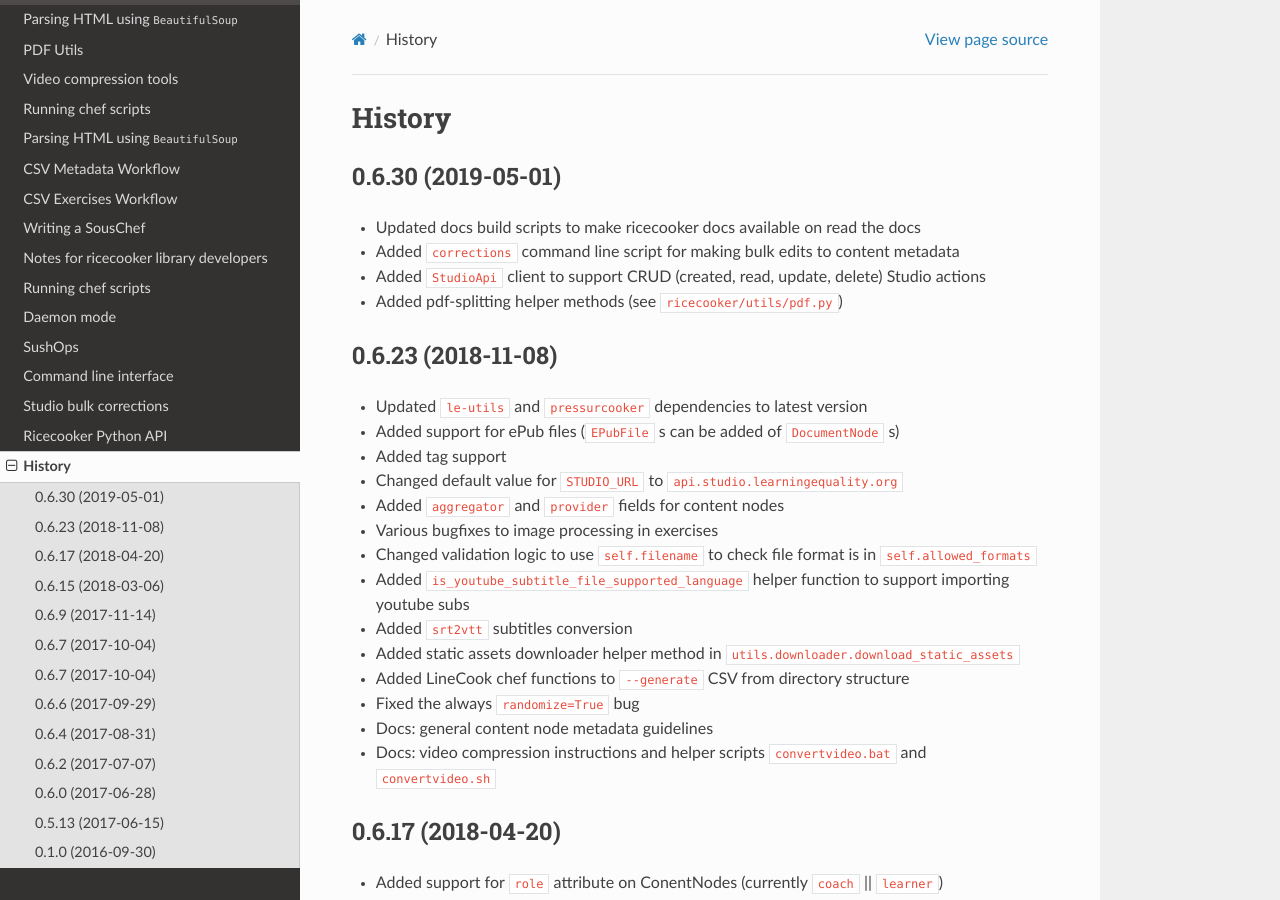
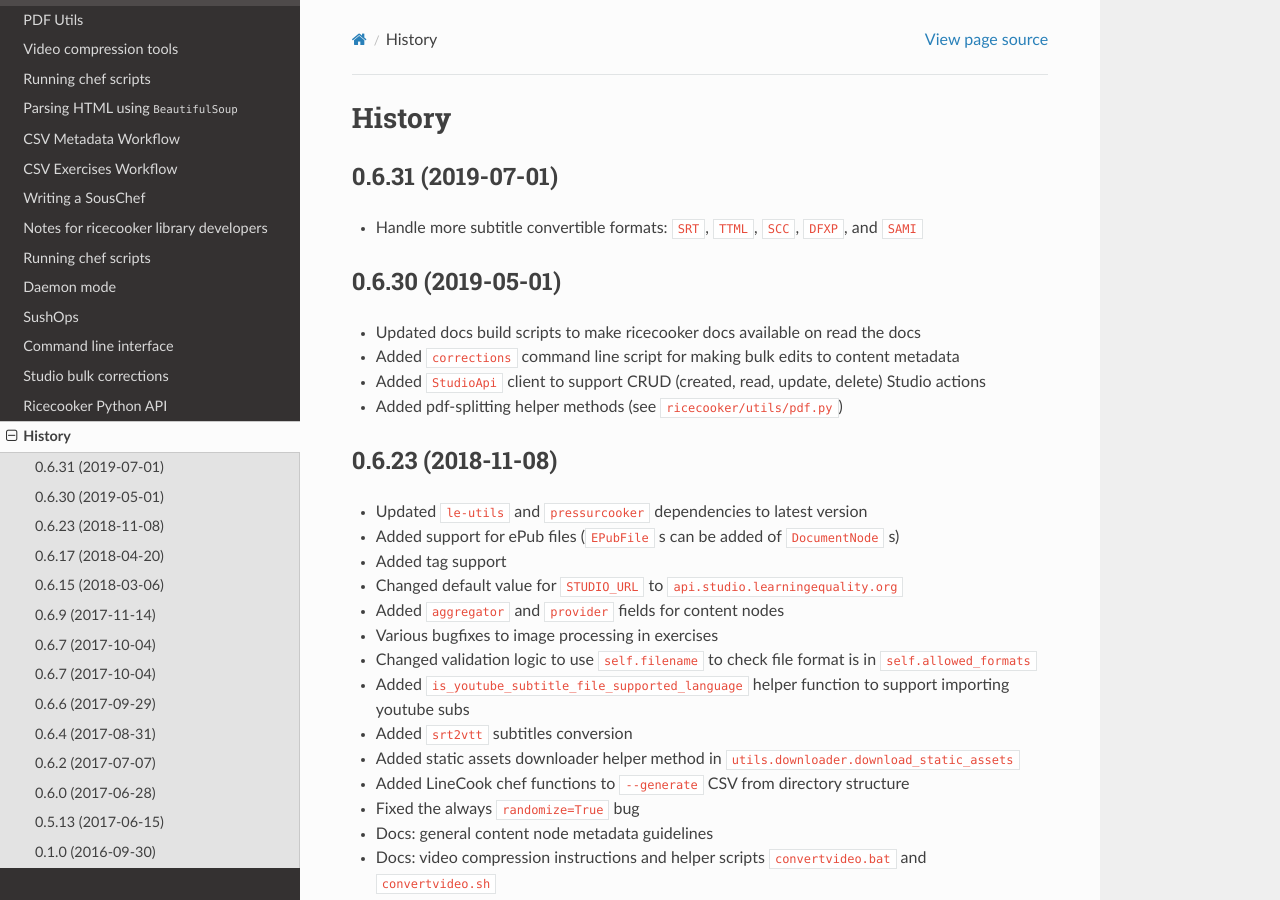
Before and after one commit to learningequality/ricecooker, a Sphinx documentation site: the page built from docs/history.rst, in a window 1280 px wide and 900 px high. Built offline with Sphinx 7.4.7 and the Read the Docs theme 2.0.0, drawn with Linux system fonts in a browser that asks for light colours.

Commit message:
prepare release notes

```diff
--- a/AUTHORS.rst
+++ b/AUTHORS.rst
@@ -10,3 +10,4 @@ Credits
 * David Hu <davidhu@learningequality.org>
 * Kevin Ollivier <kevin@learningequality.org>
 * Alejandro Martinez Romero <mara80@gmail.com>
+* Blaine Jester <blaine@learningequality.org>
--- a/docs/history.rst
+++ b/docs/history.rst
@@ -1,6 +1,11 @@
 =======
 History
 =======
+
+0.6.31 (2019-07-01)
+-------------------
+* Handle more subtitle convertible formats: ``SRT``, ``TTML``, ``SCC``, ``DFXP``, and ``SAMI``
+
 
 0.6.30 (2019-05-01)
 -------------------
```
